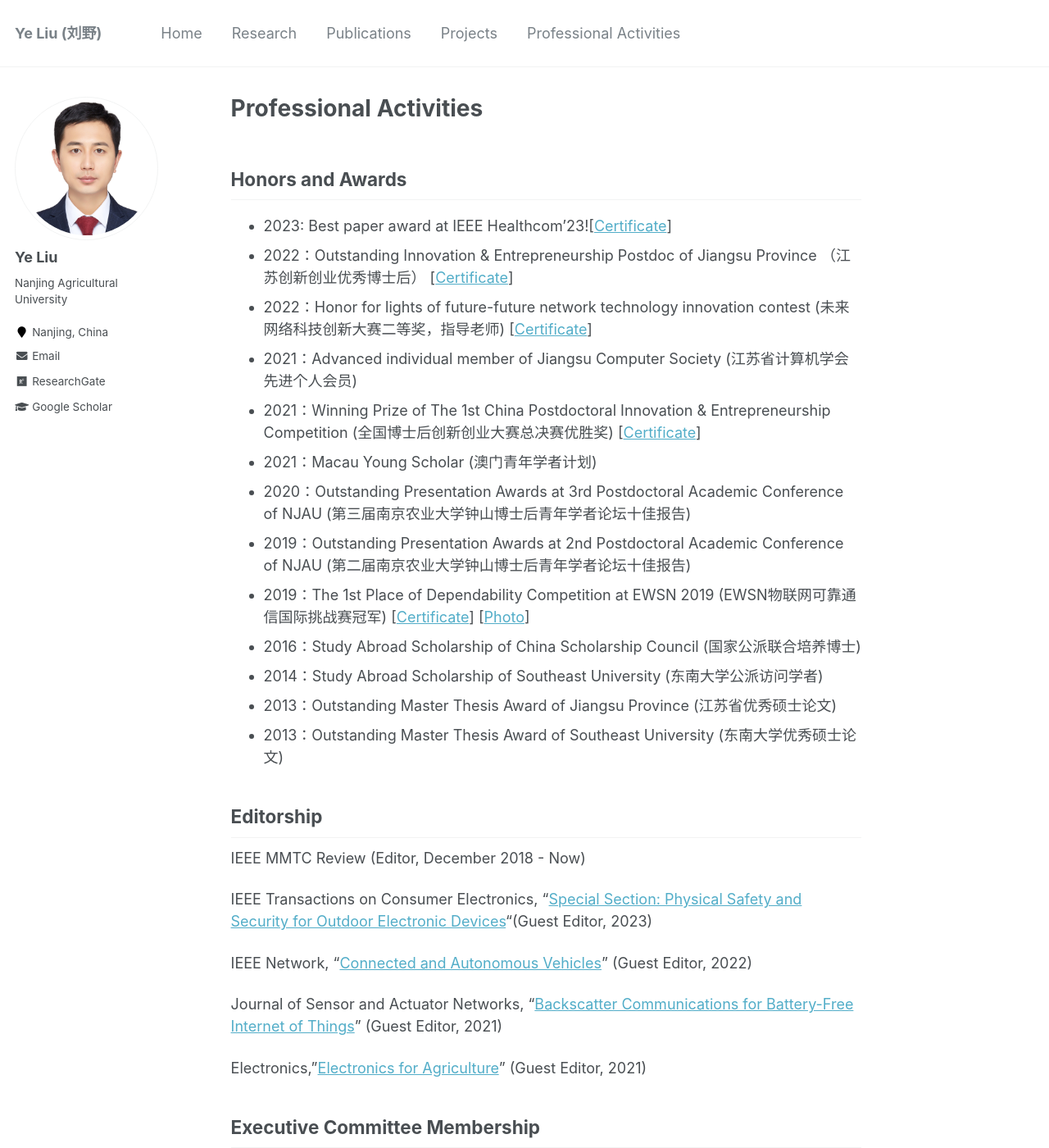
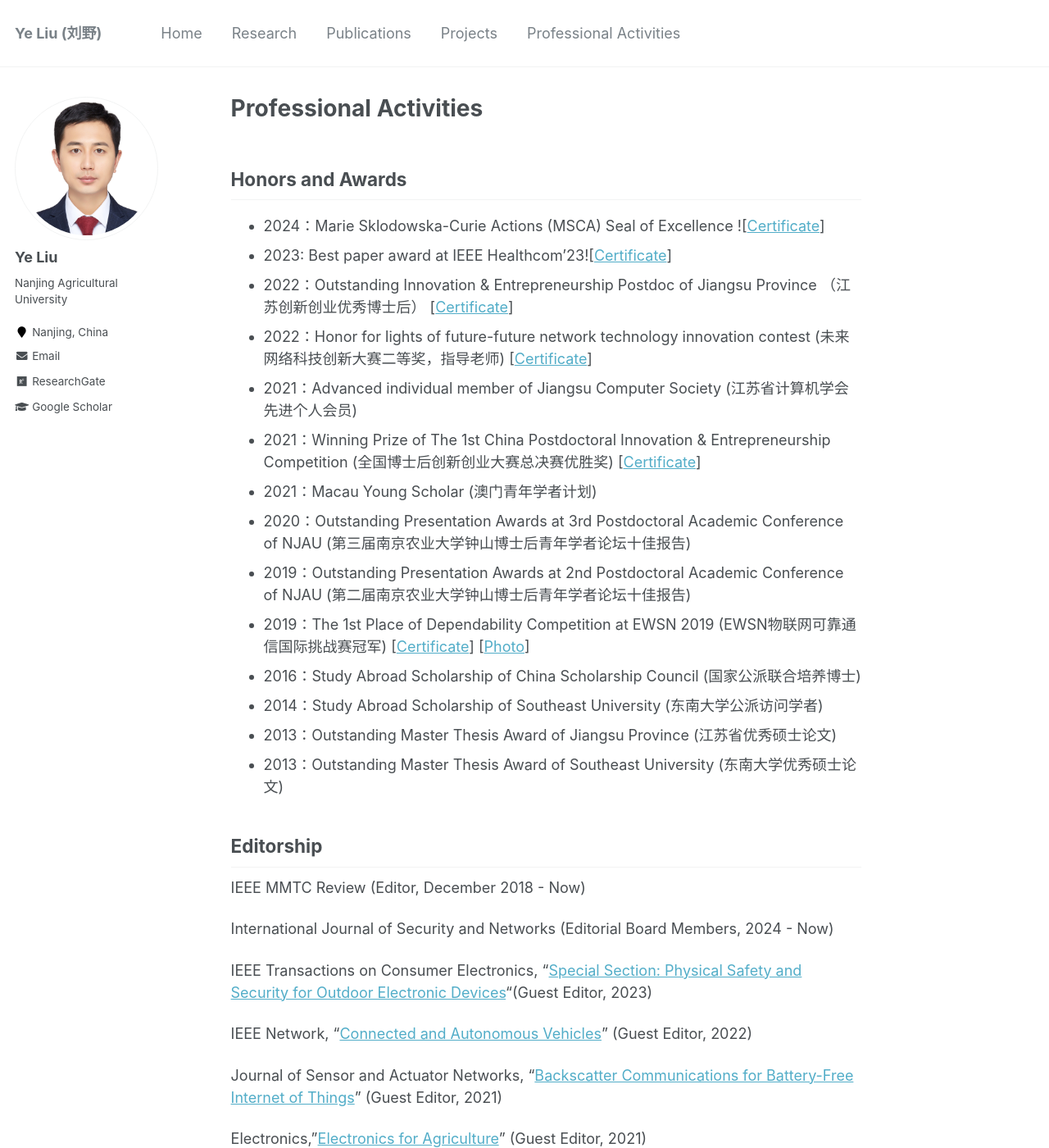
Before and after one commit to ChrisYe-Liu/chrisye-liu.github.io, a Jekyll site: the page built from _pages/professional-activities.md, in a window 1280 px wide and 1400 px high. Shown: the whole window at 82% size. Built offline with Jekyll 4.4.1, drawn with Linux system fonts in a browser that asks for light colours.

Commit message:
Update professional-activities.md

```diff
--- a/_pages/professional-activities.md
+++ b/_pages/professional-activities.md
@@ -7,6 +7,7 @@
 
 Honors and Awards
 ------
+* 2024：Marie Sklodowska-Curie Actions (MSCA) Seal of Excellence ![[Certificate](https://chrisye-liu.github.io/files/certificate/2023MSCA.pdf)]
 * 2023: Best paper award at IEEE Healthcom'23![[Certificate](https://chrisye-liu.github.io/files/certificate/2023healthcom.pdf)]
 * 2022：Outstanding Innovation & Entrepreneurship Postdoc of Jiangsu Province （江苏创新创业优秀博士后） [[Certificate](https://chrisye-liu.github.io/files/certificate/2022postdoc.pdf)]
 * 2022：Honor for lights of future-future network technology innovation contest (未来网络科技创新大赛二等奖，指导老师) [[Certificate](https://chrisye-liu.github.io/files/certificate/2022lightaward.jpg)]
@@ -26,6 +27,8 @@
 Editorship
 ------
 IEEE MMTC Review (Editor, December 2018 - Now)
+
+International Journal of Security and Networks (Editorial Board Members, 2024 - Now)
 
 IEEE Transactions on Consumer Electronics, "[Special Section: Physical Safety and Security for Outdoor Electronic Devices](https://ctsoc.ieee.org/publications/ieee-transactions-on-consumer-electronics.html)"(Guest Editor, 2023)
 
```
